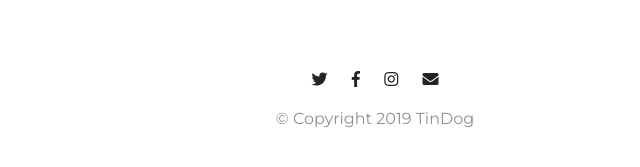
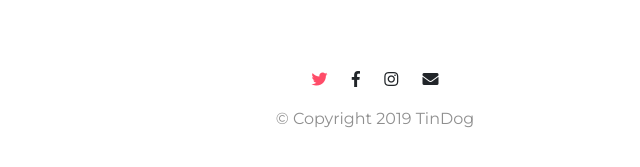
Before and after one commit to DamianMiskey/Tindog, a plain HTML site: page index.html in a window 1280 px wide. In both pictures the pointer is over the element 584 px from the left and 3202 px from the top of the page. Shown: the part 3123-3290 px from the top of the page, 265-905 px from the left. Drawn offline with nearby package versions, Linux system fonts and the light colour scheme.

Commit message:
Update styles.css

```diff
--- a/css/styles.css
+++ b/css/styles.css
@@ -155,6 +155,10 @@ p {
   padding: 20px 10px;
 }
 
+.media-hover:hover{
+  color: #ff4c68;
+}
+
 @media (max-width:992px) {
   #title {
     text-align: center;
```
